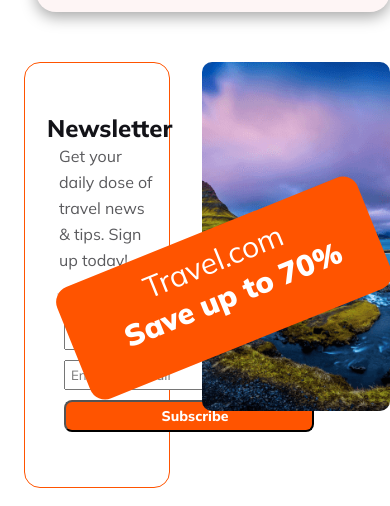
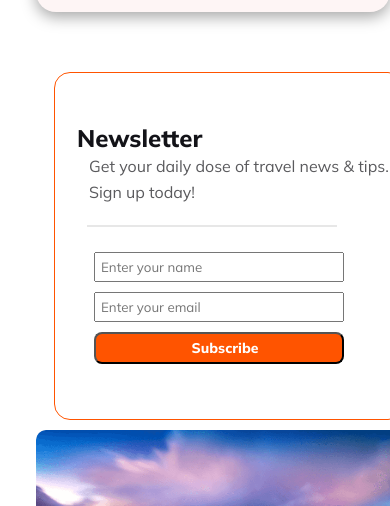
Before and after one commit to dvlprtanvir/Business-Travels-Services-R8-A2, a plain HTML site: page index.html in a window 390 px wide. Shown: the part 4539-5045 px from the top of the page. Drawn offline with Linux system fonts and the light colour scheme.

Commit message:
newsletter mobile responsive done

```diff
--- a/styles/responcive.css
+++ b/styles/responcive.css
@@ -63,5 +63,28 @@
         font-size: 23px;
 
     }
+    .newsletter-main{
+        flex-direction: column;
+    }
+    .newsletter-content{
+        width: 350px;
+        justify-content: center;
+        margin: 10px 0px 10px 30px;
+    }
+    .discount{
+        position: absolute;
+    width: 200px;
+    height: 75px;
+    bottom: 18%;
+    right: 2%;
+    transform: rotate(-22deg);
+    border-radius: 16px;
+    background: rgb(255, 84, 0);
+    color: #FFFFFF;
+    text-align: center;
+    font-size: 20px;
+    padding-top: 12px;
+
+    }
 
 }
--- a/styles/style.css
+++ b/styles/style.css
@@ -292,16 +292,15 @@
     margin-right: 10px;
 }
 
+
 /* newsletter styles start */
 
 .newsletter-main {
-    /* border: 5px solid #FF5400; */
     max-width: 992px;
     margin: 0 auto;
     margin-top: 30px;
     display: flex;
     justify-content: center;
-    /* align-items: center; */
 }
 
 .newsletter-content {
@@ -309,11 +308,8 @@
     box-sizing: border-box;
     border: 1px solid rgb(255, 84, 0);
     border-radius: 16px;
-
     padding: 50px 10px;
-    margin:  0 20px 0 0;
-    /* border: 5px solid black; */
-    /* margin: 100px 40px; */
+    margin: 0 20px 0 0;
     width: 40%;
     height: 100%;
 }
@@ -322,7 +318,6 @@
     color: rgb(19, 19, 24);
     font-size: 24px;
     font-weight: 800;
-    /* text-align: left; */
 }
 
 .newsletter-description {
@@ -330,8 +325,6 @@
     font-size: 16px;
     font-weight: 400;
     line-height: 26px;
-    /* letter-spacing: 0%; */
-    /* text-align: left; */
 }
 
 .newsletter-line {
@@ -356,13 +349,11 @@
     padding: 5px;
     margin: 5px;
     width: 250px;
-
 }
 
 .newsletter-img-container {
     width: 100%;
     position: relative;
-    /* border: 5px solid blue; */
 }
 
 .newsletter-img-container img {
```
